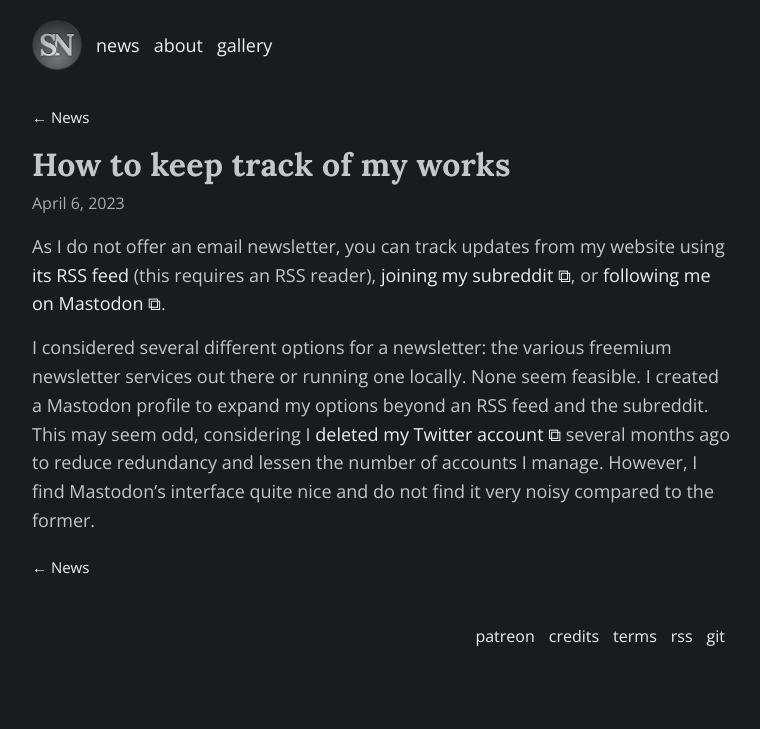
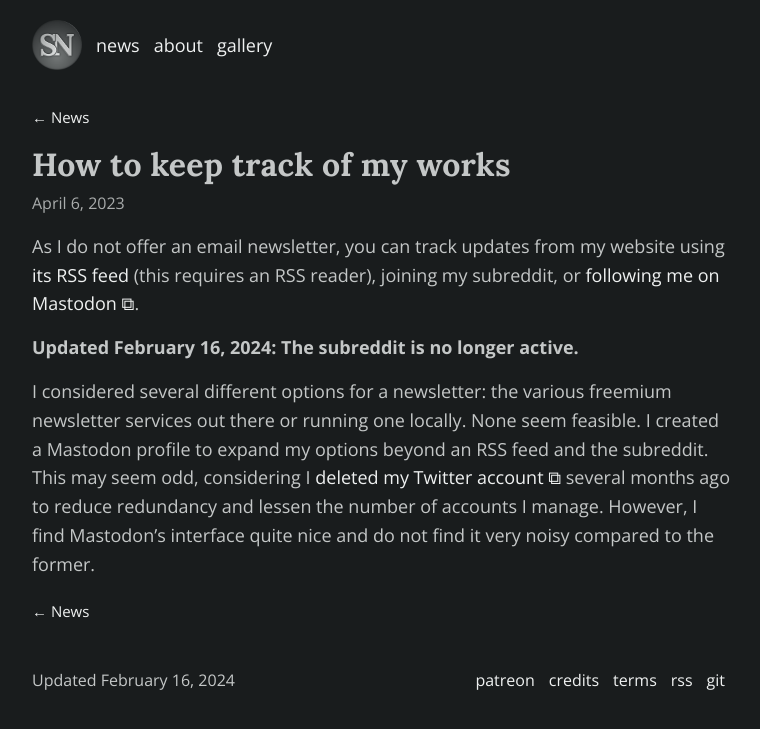
Before and after one commit to schizoidnightmares/schizoidnightmares.com, a Jekyll site: the page built from _posts/2023/2023-04-06-keep-track.md, in a window 1280 px wide. Shown: the top 729 px of the page, without its empty margins (258-1018 px from the left). Built offline with Jekyll 4.4.1, drawn with Linux system fonts in a browser that asks for light colours.

Commit message:
adding update notice

```diff
--- a/_posts/2023/2023-04-06-keep-track.md
+++ b/_posts/2023/2023-04-06-keep-track.md
@@ -1,8 +1,11 @@
 ---
 title: How to keep track of my works
 description: Methods of tracking include an RSS feed, Reddit, and Mastodon
+last_modified_at: February 16, 2024
 ---
 
-As I do not offer an email newsletter, you can track updates from my website using <a href="/feed.xml" target="_blank">its RSS feed</a> (this requires an RSS reader), <a href="https://www.reddit.com/r/SchizoidNightmares/" target="_blank">joining my subreddit ⧉</a>, or <a href="https://mastodon.social/@schizoidnightmares" target="_blank">following me on Mastodon ⧉</a>.
+As I do not offer an email newsletter, you can track updates from my website using <a href="/feed.xml" target="_blank">its RSS feed</a> (this requires an RSS reader), joining my subreddit, or <a href="https://mastodon.social/@schizoidnightmares" target="_blank">following me on Mastodon ⧉</a>.
+
+**Updated February 16, 2024: The subreddit is no longer active.**
 
 I considered several different options for a newsletter: the various freemium newsletter services out there or running one locally. None seem feasible. I created a Mastodon profile to expand my options beyond an RSS feed and the subreddit. This may seem odd, considering I <a href="https://www.reddit.com/r/SchizoidNightmares/comments/zjkyap/leaving_twitter/" target="_blank">deleted my Twitter account ⧉</a> several months ago to reduce redundancy and lessen the number of accounts I manage. However, I find Mastodon’s interface quite nice and do not find it very noisy compared to the former.
```
